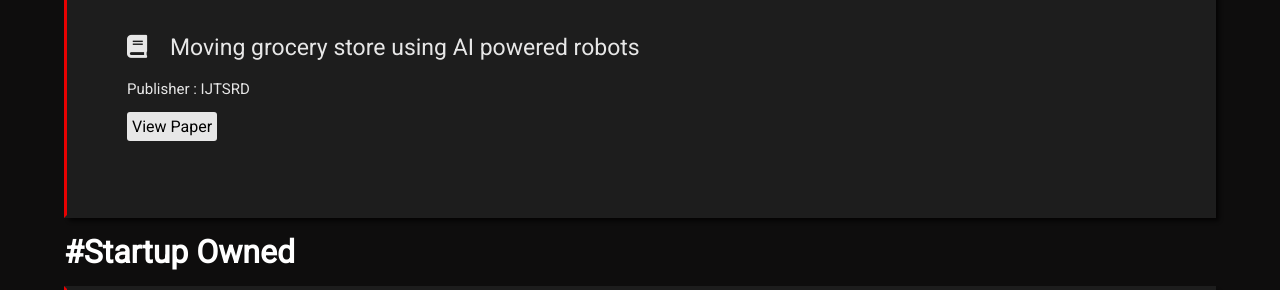
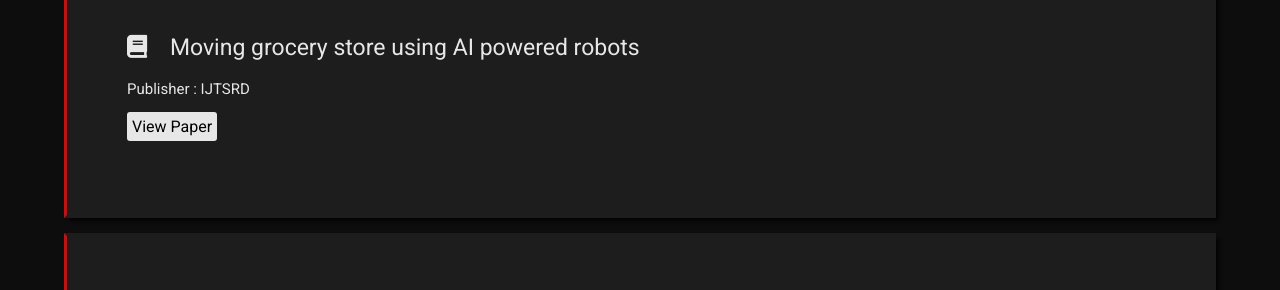
Before and after one commit to Ramnirmal0/Ramnirmal0.github.io, a plain HTML site: page index.html in a window 1280 px wide. Shown: the part 6303-6593 px from the top of the page. Drawn offline with Linux system fonts and the light colour scheme.

Commit message:
Update index.html

```diff
--- a/index.html
+++ b/index.html
@@ -66,7 +66,7 @@
             </div>
 
             <!-- startup owned -->
-            <h1 class="heading">#Startup Owned</h1>
+<!--             <h1 class="heading">#Startup Owned</h1> -->
             <div class="div-container" id="startup-owned">
 
             </div>
```
